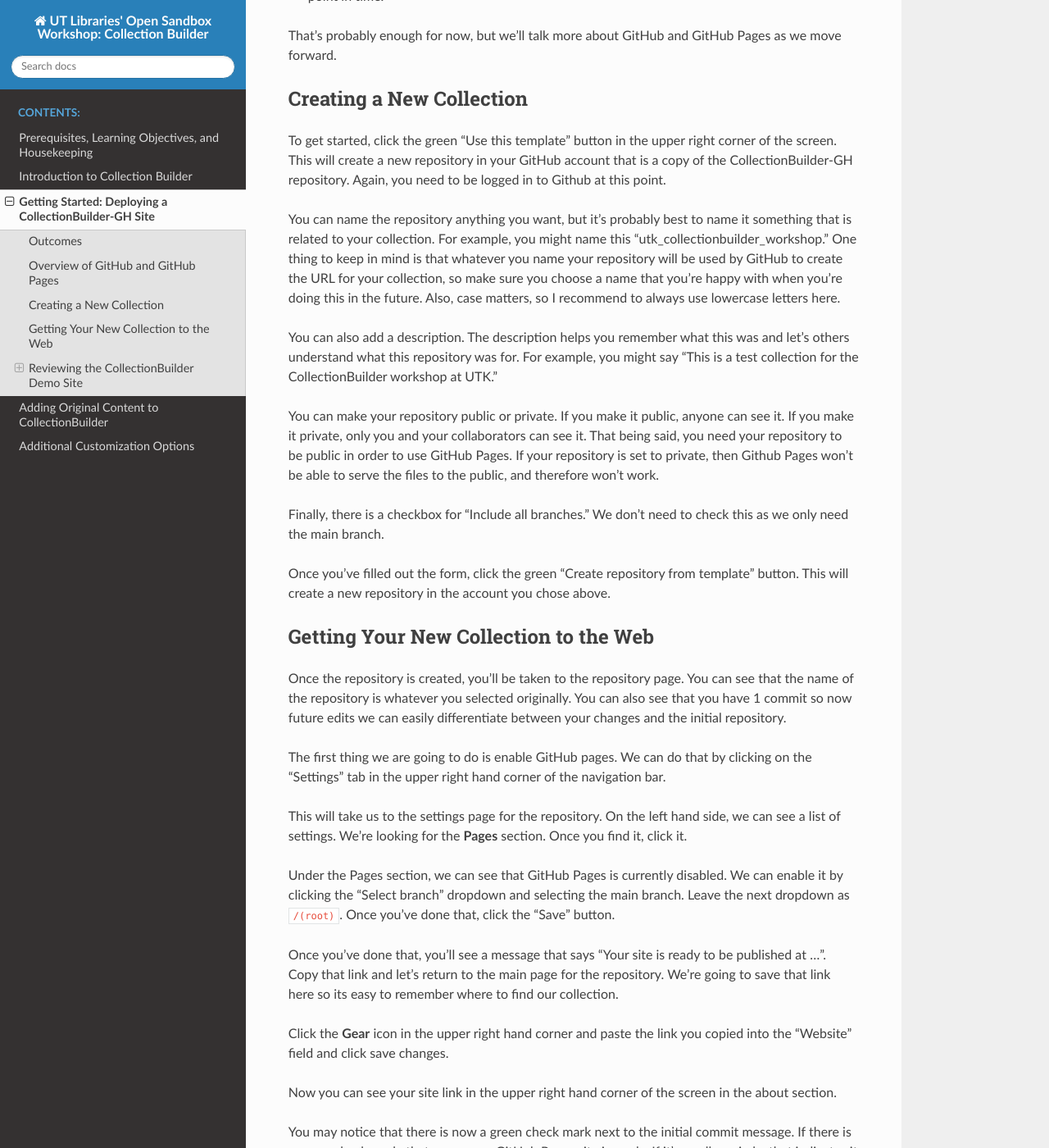
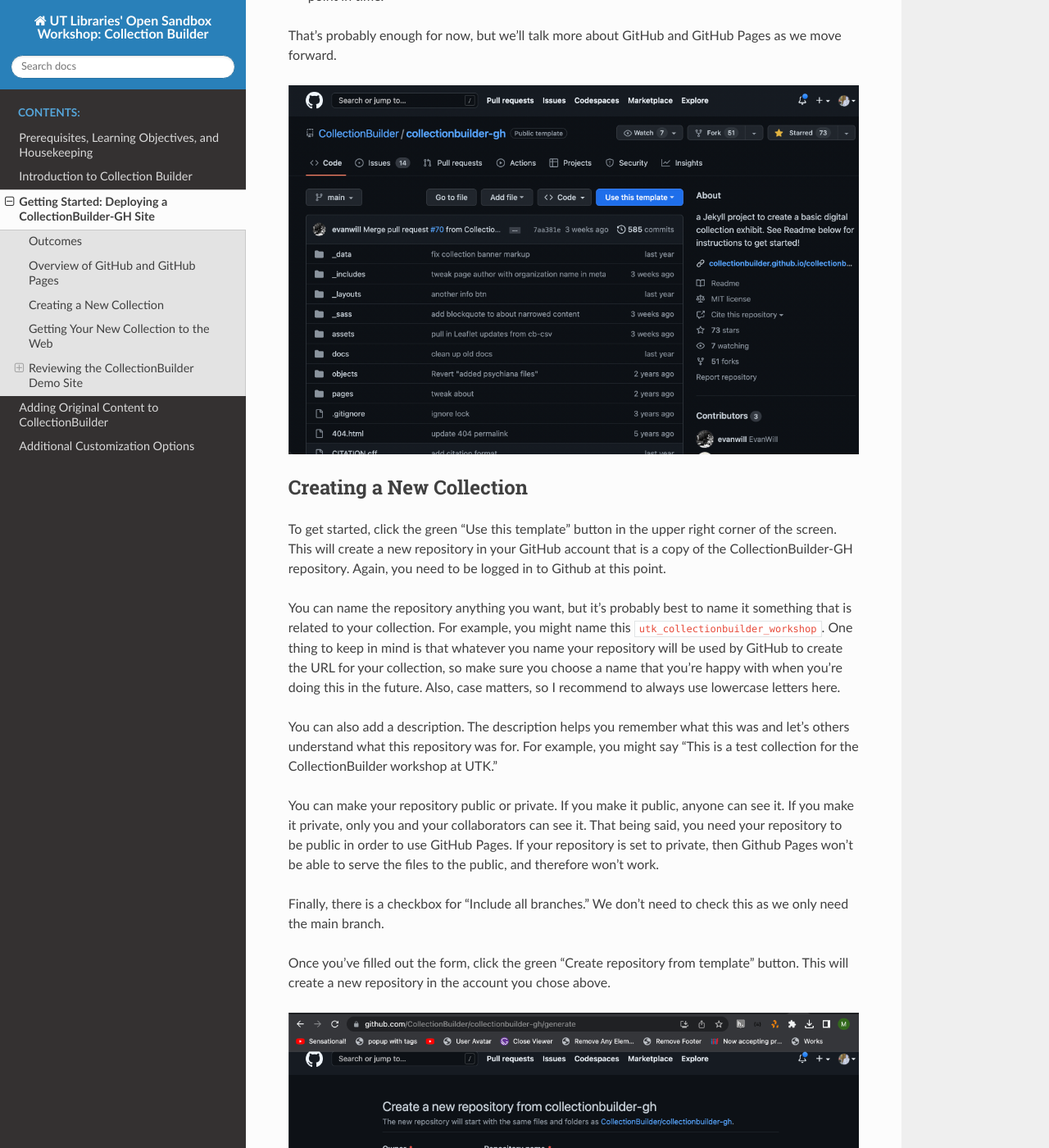
Before and after one commit to markpbaggett/utk_collection_builder, a Sphinx documentation site: the page built from docs/source/contents/2_getting_started.rst, in a window 1280 px wide and 1400 px high, scrolled down 1093 px. Shown: the whole window at 82% size. Built offline with Sphinx 7.4.7 and the Read the Docs theme 2.0.0, drawn with Linux system fonts in a browser that asks for light colours.

Commit message:
Improve getting started.

```diff
--- a/docs/source/contents/2_getting_started.rst
+++ b/docs/source/contents/2_getting_started.rst
@@ -41,6 +41,10 @@
 
 That's probably enough for now, but we'll talk more about GitHub and GitHub Pages as we move forward.
 
+.. image:: ../images/cb_github.png
+   :width: 100%
+   :alt: GitHub Interface
+
 Creating a New Collection
 -------------------------
 
@@ -49,7 +53,7 @@
 in to Github at this point.
 
 You can name the repository anything you want, but it's probably best to name it something that is related to your
-collection.  For example, you might name this "utk_collectionbuilder_workshop." One thing to keep in mind is that whatever
+collection.  For example, you might name this :code:`utk_collectionbuilder_workshop`. One thing to keep in mind is that whatever
 you name your repository will be used by GitHub to create the URL for your collection, so make sure you choose a name that
 you're happy with when you're doing this in the future. Also, case matters, so I recommend to always use lowercase letters
 here.
@@ -65,6 +69,10 @@
 
 Once you've filled out the form, click the green "Create repository from template" button.  This will create a new repository
 in the account you chose above.
+
+.. image:: ../images/using_template.png
+   :width: 100%
+   :alt: Create a New Repository
 
 Getting Your New Collection to the Web
 --------------------------------------
@@ -82,6 +90,10 @@
 Under the Pages section, we can see that GitHub Pages is currently disabled.  We can enable it by clicking the "Select branch"
 dropdown and selecting the main branch.  Leave the next dropdown as :code:`/(root)`. Once you've done that, click the
 "Save" button.
+
+.. image:: ../images/pages_config.png
+   :width: 100%
+   :alt: Enable GitHub Pages
 
 Once you've done that, you'll see a message that says "Your site is ready to be published at ...". Copy that link and
 let's return to the main page for the repository. We're going to save that link here so its easy to remember where to find
```
Also changed, not shown: docs/source/images/cb_github.png (added), docs/source/images/pages_config.png (added), docs/source/images/using_template.png (added), 1 other file.
